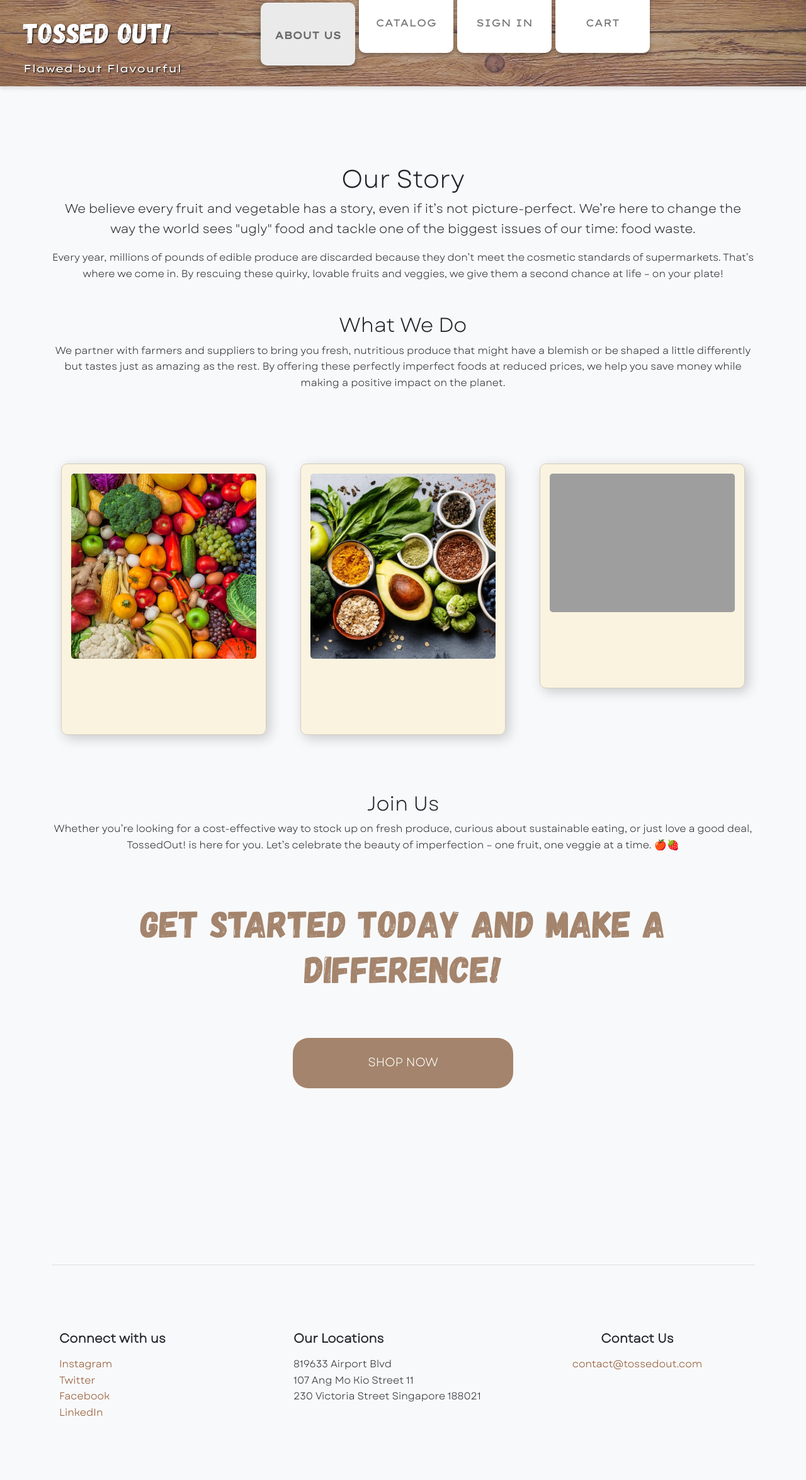
After one commit to cbhy3/webappproj, a Flask app: page /aboutus in a window 1280 px wide. The commit adds this page. Shown: the whole page at 63% size. Run offline with Flask 3, Linux system fonts and the light colour scheme; grey boxes are pictures that could not be loaded.

Commit message:
added aboutus page

```diff
--- a/app.py
+++ b/app.py
@@ -1,12 +1,23 @@
-from flask import Flask, render_template
+from flask import Flask, render_template, redirect
 
 app = Flask(__name__)
 
 
 @app.route('/')
-def main():  # put application's code here
-    return render_template("home.html")
+def main():
+    return redirect('/aboutus')
+
+@app.route('/aboutus')
+def about_us():
+    return render_template('aboutus.html', active_page='aboutus')
+
+@app.route('/catalog')
+def catalog():
+    return render_template('index.html', active_page='catalog')
 
 
+@app.route('/cart')
+def cart():
+    return render_template('index.html', active_page='cart')
 if __name__ == '__main__':
-    app.run()
+    app.run(debug=True)
--- a/static/style.css
+++ b/static/style.css
@@ -10,3 +10,7 @@
     font-family: Gagalin;
     src:url("Gagalin-Regular.otf");
 }
+@font-face {
+    font-family: Garet;
+    src:url('Garet-Book.otf')
+}
--- /dev/null
+++ b/templates/aboutus.html
@@ -0,0 +1,165 @@
+{% extends "base.html" %}
+
+{% block title %}
+
+TossedOut! - About Us
+{% endblock %}
+
+{% block content %}
+<style>
+        body {
+            line-height: 1.6;
+
+        }
+
+        .polaroid {
+            background-color: #faf3e0;
+            border: 1px solid #d3cdbf;
+            box-shadow: 5px 5px 20px rgba(0, 0, 0, 0.2);
+            padding: 15px;
+            margin: 15px;
+            text-align: center;
+            border-radius: 10px;
+            padding-bottom: 120px;
+        }
+
+        .polaroid img {
+            width: 100%;
+            height: auto;
+            border-radius: 5px;
+        }
+
+        .shop-btn {
+            background-color: #A4846C;
+            color: white;
+            font-size: 1.2em;
+            padding-top:23.5px;
+            border: none;
+            border-radius: 25px;
+            text-transform: uppercase;
+            width: 350px;
+            height: 80px;
+        }
+
+        .shop-btn:hover {
+            background-color: #75563f;
+        }
+        .container{
+            margin-top: 75px;
+
+        }
+        #main {
+           font-family: Garet;
+        }
+        #whatwedo {
+            margin-top: 50px;
+        }
+        #images {
+            margin-top: 100px;
+        }
+        .join {
+            margin-top: 75px;
+        }
+        #started {
+            font-family: Gagalin;
+            font-size: 60px;
+            color: #A4846C;
+        }
+        .footer {
+            background-color: #f8f9fa;
+            padding: 30px 0;
+            margin-top: 280px;
+            border-top: 1px solid #ddd;
+        }
+
+        .footer h5 {
+            font-weight: bold;
+            margin-bottom: 15px;
+        }
+
+        .footer a {
+            color: #8c4b24;
+            text-decoration: none;
+        }
+
+        .footer a:hover {
+            text-decoration: underline;
+        }
+    </style>
+</head>
+<body>
+    <div class="container py-5" id="main">
+        <div class="text-center mb-5">
+            <h1>Our Story</h1>
+            <p class="lead">
+                We believe every fruit and vegetable has a story, even if it’s not picture-perfect. We’re here to change the way the world sees "ugly" food and tackle one of the biggest issues of our time: food waste.
+            </p>
+            <p>
+                Every year, millions of pounds of edible produce are discarded because they don’t meet the cosmetic standards of supermarkets. That’s where we come in. By rescuing these quirky, lovable fruits and veggies, we give them a second chance at life – on your plate!
+            </p>
+        </div>
+
+        <div class="text-center mb-5" id = "whatwedo">
+            <h2>What We Do</h2>
+            <p>
+                We partner with farmers and suppliers to bring you fresh, nutritious produce that might have a blemish or be shaped a little differently but tastes just as amazing as the rest. By offering these perfectly imperfect foods at reduced prices, we help you save money while making a positive impact on the planet.
+            </p>
+        </div>
+
+        <div class="row text-center" id = "images">
+            <div class="col-md-4">
+                <div class="polaroid">
+                    <img src='{{ url_for('static', filename = 'fruitsandveg.jpg') }}' alt="Fresh Vegetables">
+                </div>
+            </div>
+            <div class="col-md-4">
+                <div class="polaroid">
+                    <img src="{{ url_for('static', filename = 'image2.jpg') }}" alt="Ingredients and Spices">
+                </div>
+            </div>
+            <div class="col-md-4">
+                <div class="polaroid">
+                    <img src="{{ url_for('static', filename = 'image3.png') }}" alt="Fruit Basket">
+                </div>
+            </div>
+        </div>
+
+        <div class="text-center join" >
+            <h2>Join Us</h2>
+            <p>
+                Whether you’re looking for a cost-effective way to stock up on fresh produce, curious about sustainable eating, or just love a good deal, TossedOut! is here for you. Let’s celebrate the beauty of imperfection – one fruit, one veggie at a time. 🍎🍓
+            </p>
+        </div>
+        <div class="text-center join" >
+            <h1 id = "started">Get Started Today and Make a Difference!</h1>
+        </div>
+        <div class="text-center join" >
+            <a href="shop.html" class="btn shop-btn">Shop Now</a>
+        </div>
+          <footer class="footer">
+        <div class="container">
+            <div class="row">
+                <div class="col-md-4">
+                    <h5>Connect with us</h5>
+                    <ul class="list-unstyled">
+                        <li><a href="#">Instagram</a></li>
+                        <li><a href="#">Twitter</a></li>
+                        <li><a href="#">Facebook</a></li>
+                        <li><a href="#">LinkedIn</a></li>
+                    </ul>
+                </div>
+                <div class="col-md-4">
+                    <h5>Our Locations</h5>
+                    <p>819633 Airport Blvd<br>107 Ang Mo Kio Street 11<br>230 Victoria Street Singapore 188021</p>
+                </div>
+                <div class="col-md-4 text-center">
+                    <h5>Contact Us</h5>
+                    <p><a href="#">contact@tossedout.com</a></p>
+                </div>
+            </div>
+        </div>
+    </footer>
+
+    </div>
+
+{% endblock %}
--- a/templates/includes/_navbar.html
+++ b/templates/includes/_navbar.html
@@ -1,8 +1,9 @@
 <link rel="stylesheet" href="{{url_for('static', filename='style.css')}}">
 <script>
-    var w = window.innerWidth;
-var h = window.innerHeight;
 
+function signIn() {
+    return null;
+}
 </script>
 <style>
  body {
@@ -47,10 +48,9 @@ var h = window.innerHeight;
   box-shadow: 0px 4px 6px rgba(0, 0, 0, 0.3);
   text-align: center;
   width: 275px;
-    height: 125px;
+  height: 125px;
+  outline: none;
     bottom: 35px;
-    outline: none;
-
 }
 
 .nav-link:hover {
@@ -58,7 +58,6 @@ var h = window.innerHeight;
 
   box-shadow: 0px 6px 12px rgba(0, 0, 0, 0.3);
 }
-
 
 .navbar-toggler {
   border: none;
@@ -104,13 +103,23 @@ border-color:white;
        margin-top:35px;
    }
   }
+ .nav-link.active-link {
+  background-color: #eaeaea; /* Change background color */
+  transform: translateY(20px); /* Extend downwards */
+  padding-bottom: 20px; /* Increase bottom padding */
+  border-radius: 10px;
+  box-shadow: 0px 6px 12px rgba(0, 0, 0, 0.3); /* Add a shadow for depth */
+  color: #000; /* Highlight color */
+  font-weight: bold; /* Make it stand out */
+  transition: all 0.3s ease-in-out;
+}
 </style>
 
 <nav class="navbar navbar-expand-md navbar-light">
     <div class="container-fluid">
       <!-- Logo -->
      <a class="navbar-brand text-center" href="#">
-        <span class="logo-text"> Tosssed Out!</span>
+        <span class="logo-text"> Tossed Out!</span>
         <span class="tagline d-block mt-2">Flawed but Flavourful</span>
       </a>
 
@@ -122,18 +131,18 @@ border-color:white;
       <!-- Navigation Links -->
       <div class="collapse navbar-collapse " id="navbarNav">
         <ul class="navbar-nav mx-auto">
-          <li class="nav-item">
-            <a class="nav-link text-uppercase hover-pop " href="#">About Us</a>
-          </li>
-          <li class="nav-item">
-            <a class="nav-link text-uppercase hover-pop" href="#">Catalog</a>
-          </li>
-          <li class="nav-item">
-            <a class="nav-link text-uppercase hover-pop" href="#">Sign In</a>
-          </li>
-          <li class="nav-item">
-            <a class="nav-link text-uppercase hover-pop" href="#">Cart</a>
-          </li>
+         <li class="nav-item" id="aboutus">
+    <a class="nav-link text-uppercase hover-pop {% if active_page == 'aboutus' %}active-link{% endif %}" href="{{ url_for('about_us') }}">About Us</a>
+</li>
+<li class="nav-item" id="catalog">
+    <a class="nav-link text-uppercase hover-pop {% if active_page == 'catalog' %}active-link{% endif %}" href="{{ url_for('catalog') }}">Catalog</a>
+</li>
+<li class="nav-item" id="signin">
+    <a class="nav-link text-uppercase hover-pop" onclick="signIn()">Sign In</a>
+</li>
+<li class="nav-item" id="cart">
+    <a class="nav-link text-uppercase hover-pop {% if active_page == 'cart' %}active-link{% endif %}" href="{{ url_for('cart') }}">Cart</a>
+</li>
         </ul>
       </div>
     </div>
```
Also changed, not shown: templates/game.html (added, +282 -0 lines), templates/home.html (deleted, +0 -8 lines), static/Garet-Book.otf (added), static/fruitsandveg.jpg, static/image2.jpg, 1 other file.
